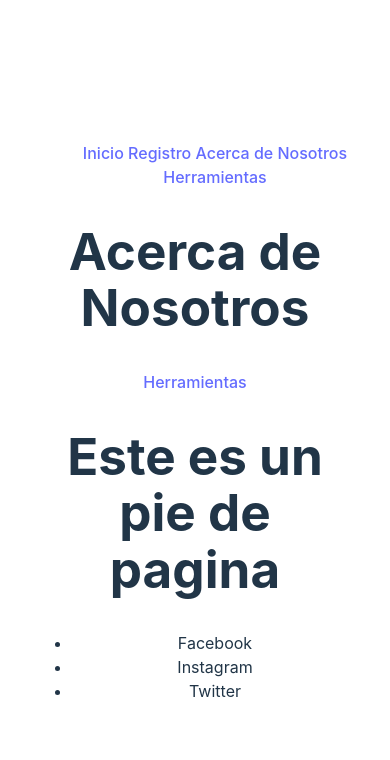
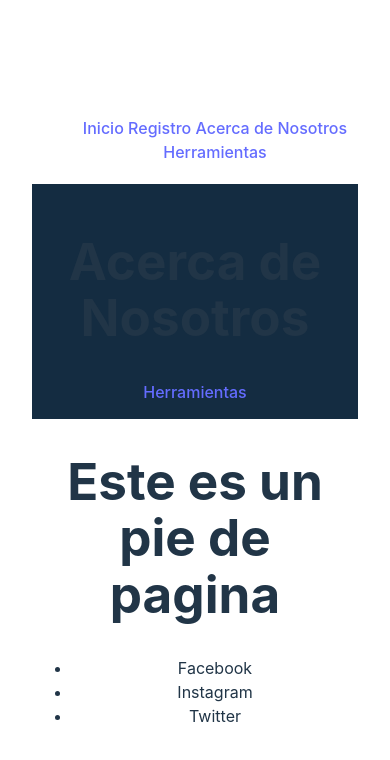
Before and after one commit to DiegoLegarda/Proyecto-vite, a React (Vite) app in the folder Cliente/: page /Acerca in a window 390 px wide. Shown: the top 760 px of the page. Built offline with nearby package versions, Linux system fonts and the light colour scheme.

Commit message:
Modulo de estilo

```diff
--- /dev/null
+++ b/Cliente/src/estilos/acerca.module.css
@@ -0,0 +1,28 @@
+.container {
+    background-color: rgb(20, 44, 65);
+    margin: 20px auto;
+    max-width: 800px;
+}
+
+.row {
+    display: flex;
+    flex-direction: column;
+    justify-content: center;
+}
+
+.text-center {
+    text-align: center;
+    color: #000000;
+}
+
+@media (max-width: 600px) {
+    .container {
+        display: block;
+        padding: 10px;
+    }
+
+    .row{
+        width: 100%;
+        margin: 5px 0;
+    }
+}
--- a/Cliente/src/paginas/acercaDe.jsx
+++ b/Cliente/src/paginas/acercaDe.jsx
@@ -1,11 +1,12 @@
 import BarraNav from  "../componentes/barraNav.jsx";
 import { Link } from "react-router-dom";
+import styles from '../estilos/acerca.module.css'
 const acerca=()=>{
     return (
-        <div className="container">
-            <div className="row">
+        <div className={styles.container}>
+            <div className={styles.row}>
                 <div className="col-md-12">
-                    <h1 className="text-center">Acerca de Nosotros</h1>
+                    <h1 className={styles.textCenter}>Acerca de Nosotros</h1>
                     <Link to='/Herramientas'>Herramientas</Link>
                 </div>
             </div>
```
